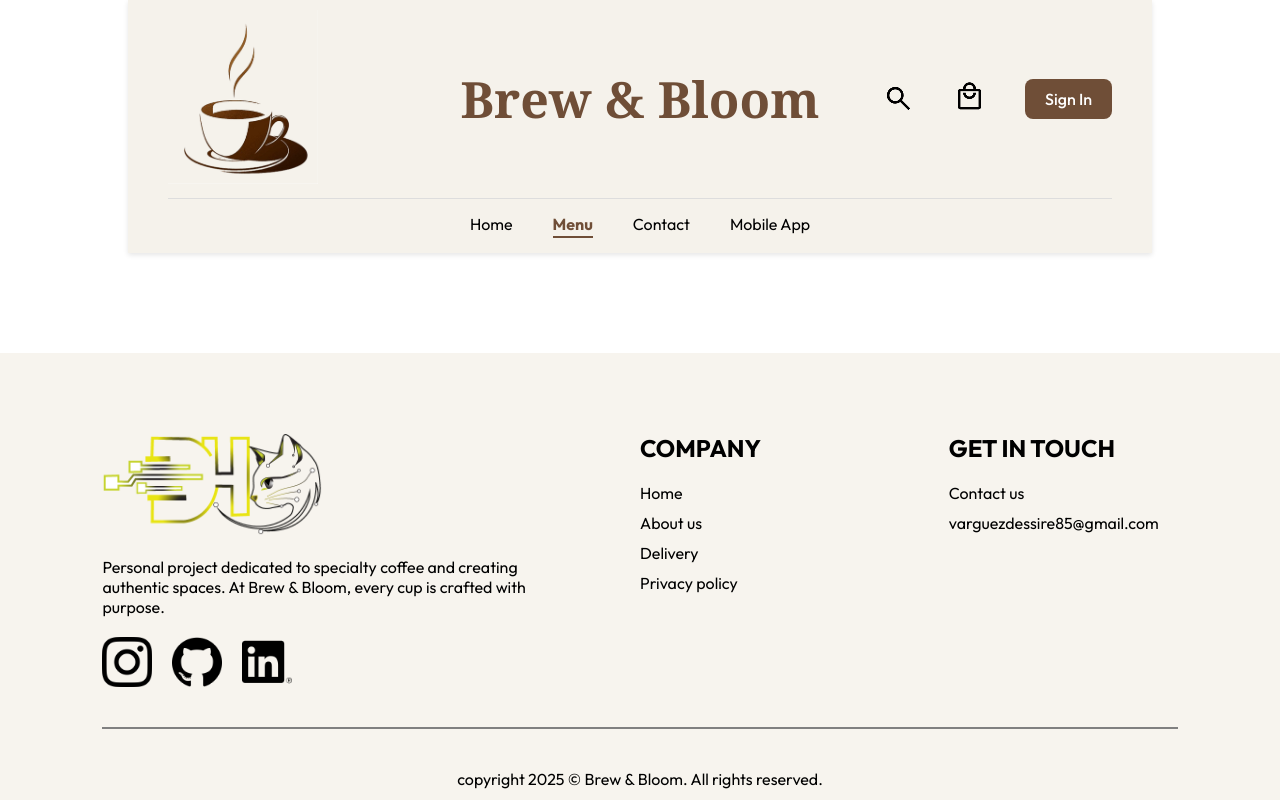
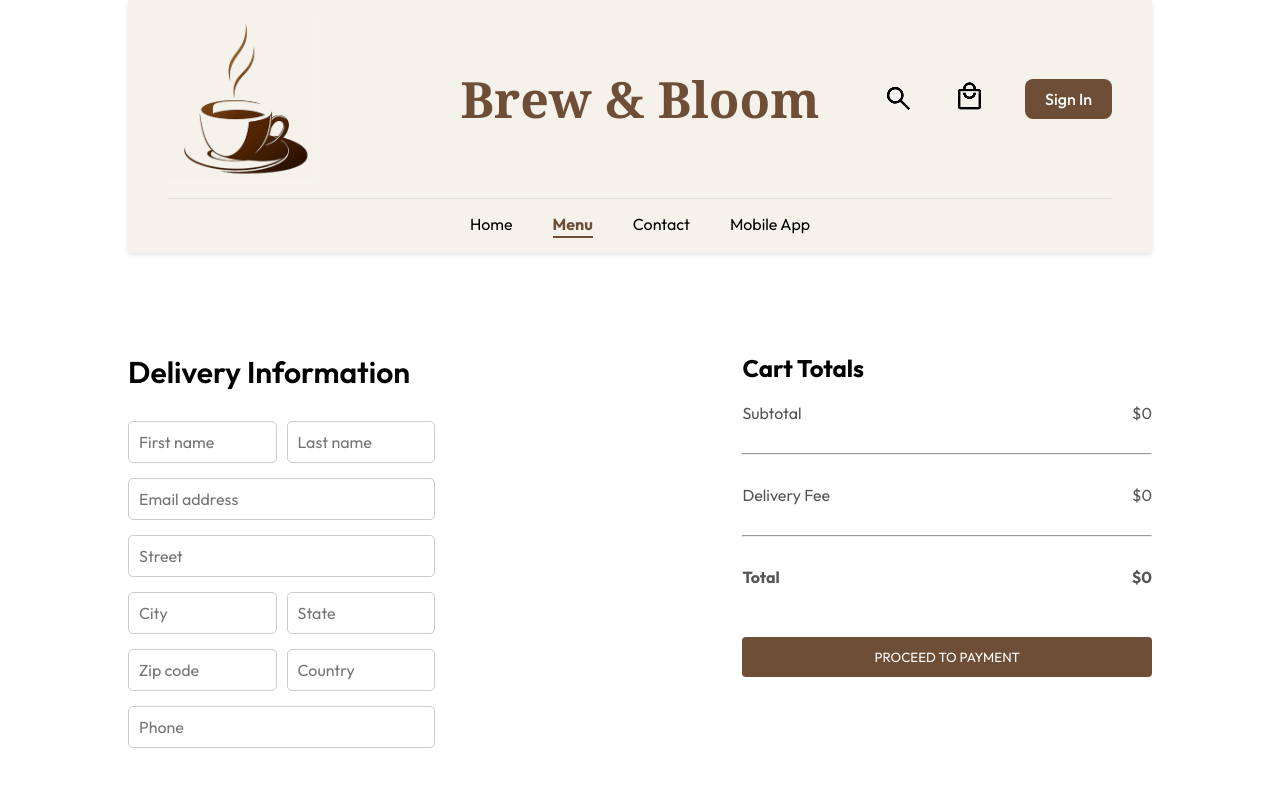
Before and after one commit to Dessie2/coffee-shop, a React (Vite) app in the folder front-end/: page /order in a window 1280 px wide. Shown: the top 800 px of the page. Built offline with nearby package versions, Linux system fonts and the light colour scheme.

Commit message:
Implement PlaceOrder page with delivery information form and cart totals display

```diff
--- a/front-end/src/pages/Cart/Cart.jsx
+++ b/front-end/src/pages/Cart/Cart.jsx
@@ -52,12 +52,12 @@ const Cart = () => {
             <hr />
             <div className="cart-total-details">
             <p>Delivery Fee</p>
-            <p>${2}</p>
+            <p>${getTotalCartAmount()===0?0:2}</p>
             </div>
             <hr />
             <div className="cart-total-details">
             <b>Total</b>
-            <b>${getTotalCartAmount()+2}</b>
+            <b>${getTotalCartAmount()===0?0:getTotalCartAmount()+2}</b>
             </div>
           </div>
           <button onClick={()=>navigate('/order')}>PROCEED TO CHECKOUT</button>
--- a/front-end/src/pages/PlaceOrder/PlaceOrder.css
+++ b/front-end/src/pages/PlaceOrder/PlaceOrder.css
@@ -0,0 +1,39 @@
+.place-order {
+    display: flex;
+    align-items: flex-start;
+    justify-content: space-between;
+    gap: 50px;
+    margin-top: 100px;
+  }
+
+  .place-order-left {
+    width: 100%;
+    max-width: min(500px, 30%);
+  }
+
+  .place-order-left .title {
+    font-size: 30px;
+    font-weight: 600;
+    margin-bottom: 30px;
+  }
+
+  .place-order-left input {
+    margin-bottom: 15px;
+    width: 100%;
+    padding: 10px;
+    border: 1px solid #ccc;
+    border-radius: 5px;
+    outline-color: #6f4e37;
+    font-size: 16px;
+  }
+  .place-order-left .multi-fields{
+    display: flex;
+    gap: 10px;
+  }
+  .place-order-right {
+    width: 100%;
+    max-width: min(40%, 500px);
+  }
+  .place-order .cart-total button{
+    margin-top: 30px;
+  }
--- a/front-end/src/pages/PlaceOrder/PlaceOrder.jsx
+++ b/front-end/src/pages/PlaceOrder/PlaceOrder.jsx
@@ -1,11 +1,53 @@
-import React from 'react'
-import './PlaceOrder.css'
+import React, { useContext } from 'react';
+import './PlaceOrder.css';
+import { StoreContext } from '../../context/StoreContext';
+
 const PlaceOrder = () => {
+  const { getTotalCartAmount } = useContext(StoreContext);
+
   return (
-    <div>
+    <form className="place-order">
+      <div className="place-order-left">
+        <p className="title">Delivery Information</p>
+        <div className="multi-fields">
+          <input type="text" placeholder="First name" />
+          <input type="text" placeholder="Last name" />
+        </div>
+        <input type="email" placeholder="Email address" />
+        <input type="text" placeholder="Street" />
+        <div className="multi-fields">
+          <input type="text" placeholder="City" />
+          <input type="text" placeholder="State" />
+        </div>
+        <div className="multi-fields">
+          <input type="text" placeholder="Zip code" />
+          <input type="text" placeholder="Country" />
+        </div>
+        <input type="text" placeholder="Phone" />
+      </div>
 
-    </div>
-  )
-}
+      <div className="place-order-right">
+        <div className="cart-total">
+          <h2>Cart Totals</h2>
+          <div className="cart-total-details">
+              <p>Subtotal</p>
+              <p>${getTotalCartAmount()}</p>
+            </div>
+            <hr />
+            <div className="cart-total-details">
+            <p>Delivery Fee</p>
+            <p>${getTotalCartAmount()===0?0:2}</p>
+            </div>
+            <hr />
+            <div className="cart-total-details">
+            <b>Total</b>
+            <b>${getTotalCartAmount()===0?0:getTotalCartAmount()+2}</b>
+            </div>
+          <button type="submit">PROCEED TO PAYMENT</button>
+        </div>
+      </div>
+    </form>
+  );
+};
 
-export default PlaceOrder
+export default PlaceOrder;
```
